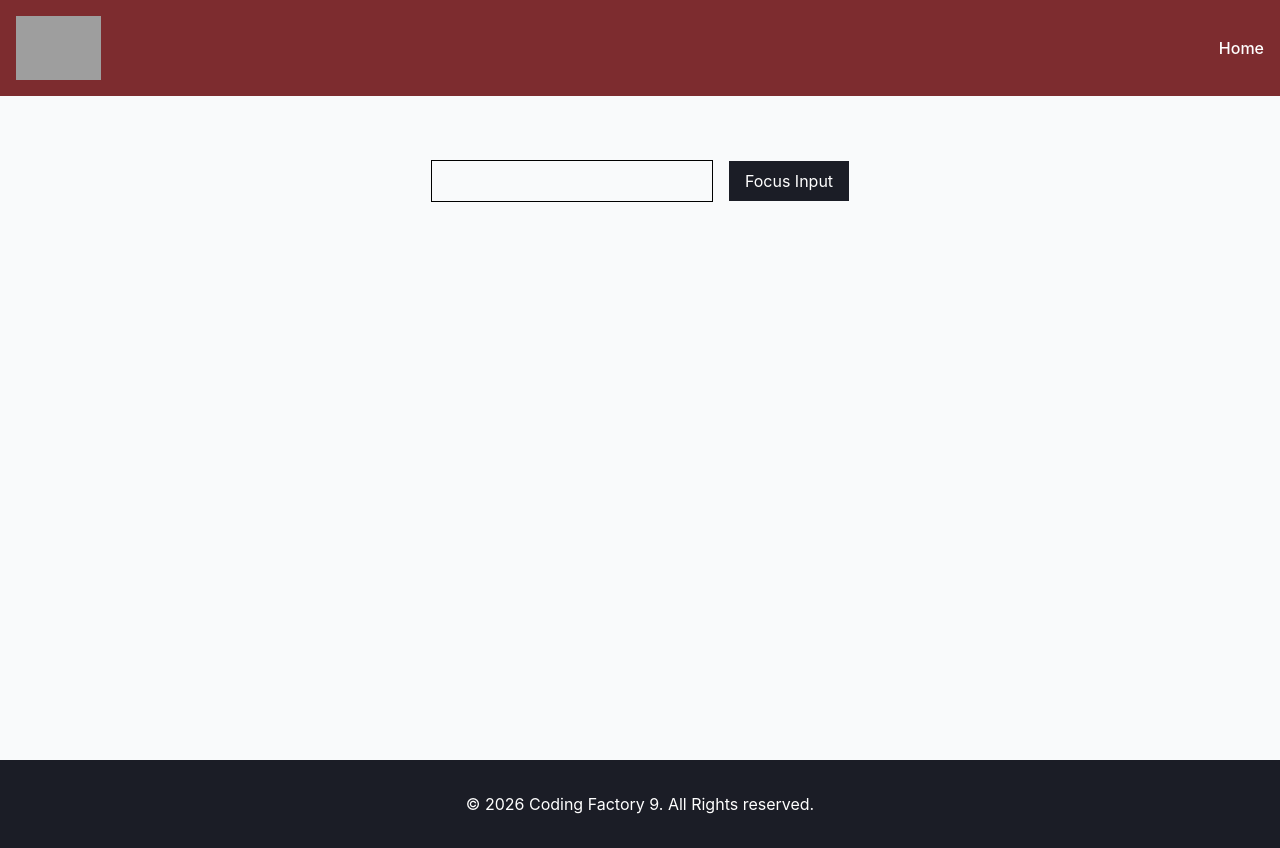
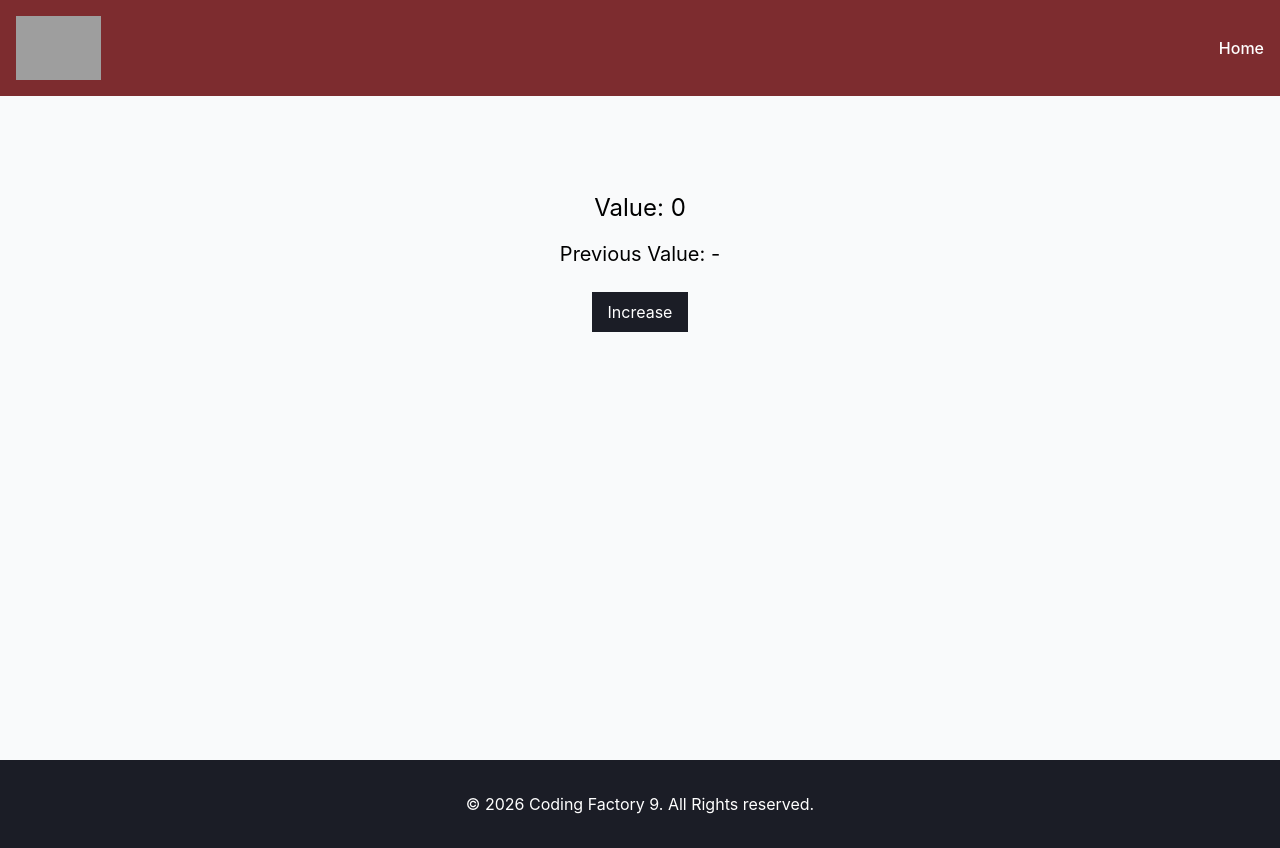
Before and after one commit to Nev3rM1nd3/cf9-react-app, a React (Vite) app: page / in a window 1280 px wide. Built offline with nearby package versions, Linux system fonts and the light colour scheme; grey boxes are pictures that could not be loaded.

Commit message:
feat: add PreviousValue component

```diff
--- a/src/App.tsx
+++ b/src/App.tsx
@@ -4,6 +4,7 @@
 // import ClassComponent from "./components/LessonTwo/ClassComponent.tsx";
 // import ArrowFunctionalComponent from "./components/LessonTwo/ArrowFunctionalComponent.tsx";
 import Layout from "./components/Layout";
+import PreviousValue from "./components/LessonSix/PreviousValue.tsx";
 // import Counter from "./components/LessonFour/Counter.tsx";
 // import CounterAdvanced from "./components/LessonFour/CounterAdvanced.tsx";
 // import NameChanger from "./components/LessonFive/NameChanger.tsx";
@@ -13,7 +14,7 @@
 // import AutoRedirect from "./components/LessonSix/AutoRedirect.tsx";
 // import AutoRedirectAdvanced from "./components/LessonSix/AutoRedirectAdvanced.tsx";
 // import WindowSize from "./components/LessonSix/WindowSize.tsx";
-import FocusInput from "./components/LessonSix/FocusInput.tsx";
+// import FocusInput from "./components/LessonSix/FocusInput.tsx";
 // import Counter from "./components/LessonFour/Counter.tsx";
 // import ClassCounter from "./components/LessonFour/ClassCounter.tsx";
 
@@ -126,7 +127,8 @@
       {/*<AutoRedirect/>*/}
       {/*<AutoRedirectAdvanced/>*/}
       {/*<WindowSize/>*/}
-      <FocusInput/>
+      {/*<FocusInput/>*/}
+      <PreviousValue/>
     </Layout>
   </>
 
--- /dev/null
+++ b/src/components/LessonSix/PreviousValue.tsx
@@ -0,0 +1,25 @@
+import CounterButton from "../LessonFour/CounterButton.tsx";
+import {useEffect, useRef, useState} from "react";
+
+const PreviousValue = () => {
+  const [count, setCount] = useState(0);
+  const prevCountRef = useRef<number | null>(null);
+
+  useEffect(() => {
+    prevCountRef.current = count;
+    console.log("prevCountRef", prevCountRef.current);
+  }, [count]);
+
+  return(
+    <>
+      <div className="text-center pt-12">
+        <h1 className="text-2xl mb-4">Value: {count}</h1>
+        <h2 className="text-xl mb-6">Previous Value: {prevCountRef.current ?? "-"}</h2>
+        <CounterButton
+          label={"Increase"}
+          onClick={() => setCount((prev) => prev + 1)}/>
+      </div>
+    </>
+  )
+}
+export default PreviousValue;
```
